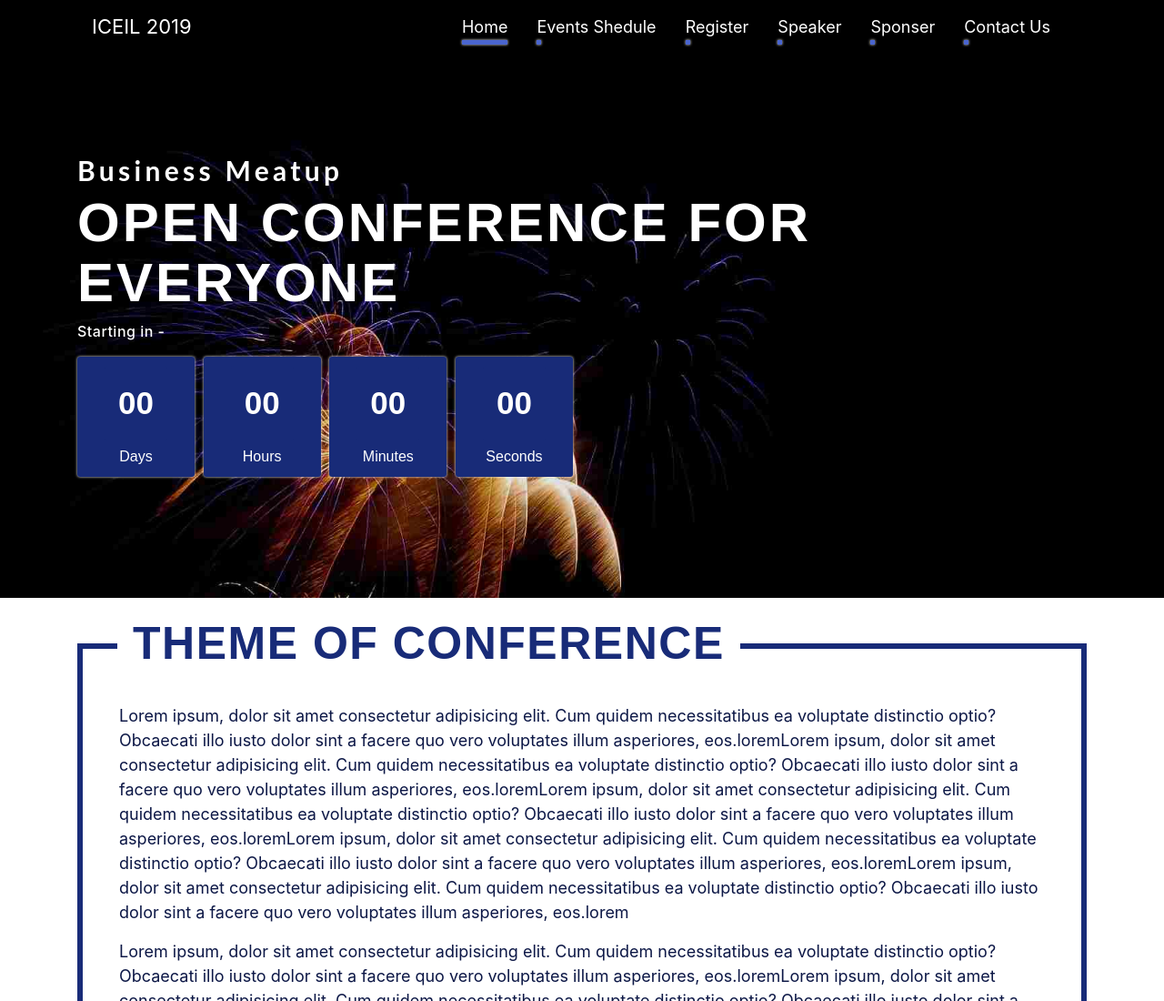
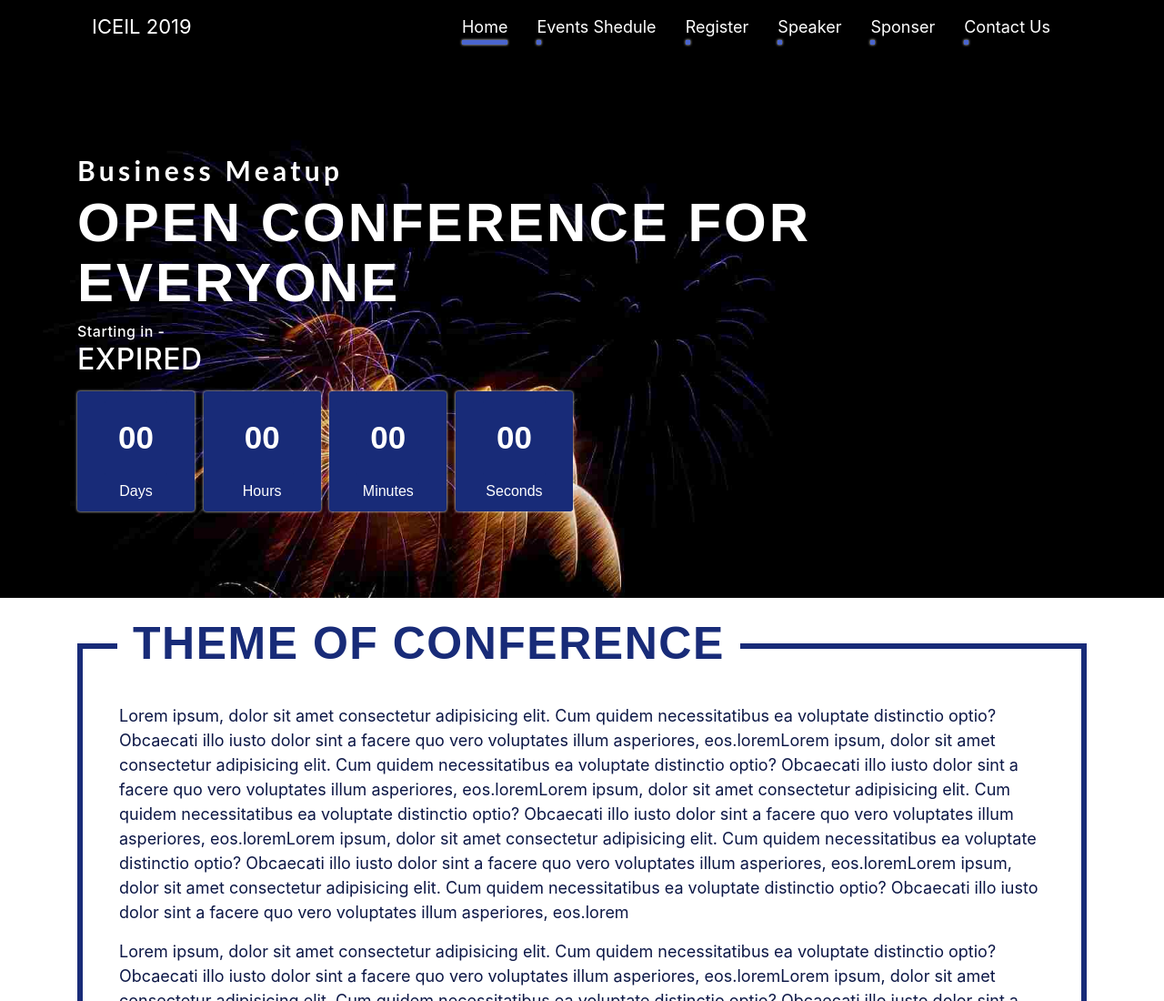
Before and after one commit to MuhammadAmirZia/ConferenceUos, a plain HTML site: page index.html in a window 1280 px wide. Shown: the top 1100 px of the page at 91% size. Drawn offline with nearby package versions, Linux system fonts and the light colour scheme; some packages are replaced by stand-ins of ours.

Commit message:
Add files via upload

```diff
--- a/index.html
+++ b/index.html
@@ -66,6 +66,7 @@
                </div>
                <div class="countdown-wrapper">
                   <p>Starting in -</p>
+                  <p class="h2 expired"></p>
                   <div id="clockdiv" class="mt-3">
                      <div>
                         <span class="days">00</span>
@@ -958,7 +959,38 @@
       <!--Wow Revealing Plugin Js-->
       <script src="https://cdnjs.cloudflare.com/ajax/libs/wow/1.1.2/wow.min.js"></script>
       <script>
-         new WOW().init();
+            new WOW().init();
+            // Set the date we're counting down to
+            var countDownDate = new Date("4-15-2019 8:53:25").getTime();
+            // Update the count down every 1 second
+            var x = setInterval(function () {
+
+               // Get todays date and time
+               var now = new Date().getTime();
+
+               // Find the distance between now and the count down date
+               var distance = countDownDate - now;
+
+               // Time calculations for days, hours, minutes and seconds
+               var days = Math.floor(distance / (1000 * 60 * 60 * 24));
+               var hours = Math.floor((distance % (1000 * 60 * 60 * 24)) / (1000 * 60 * 60));
+               var minutes = Math.floor((distance % (1000 * 60 * 60)) / (1000 * 60));
+               var seconds = Math.floor((distance % (1000 * 60)) / 1000);
+
+               // Output the result in an element with id="demo"
+               if(distance>=0)
+               {
+                $('.days').html(days);
+                $('.hours').html(hours);
+                $('.minutes').html(minutes);
+                $('.seconds').html(seconds);
+               }
+               // If the count down is over, write some text
+               if (distance < 0) {
+                  clearInterval(x);
+                 $('.expired').html("EXPIRED");
+               }
+            }, 1000);
       </script>
    </body>
 </html>
```
